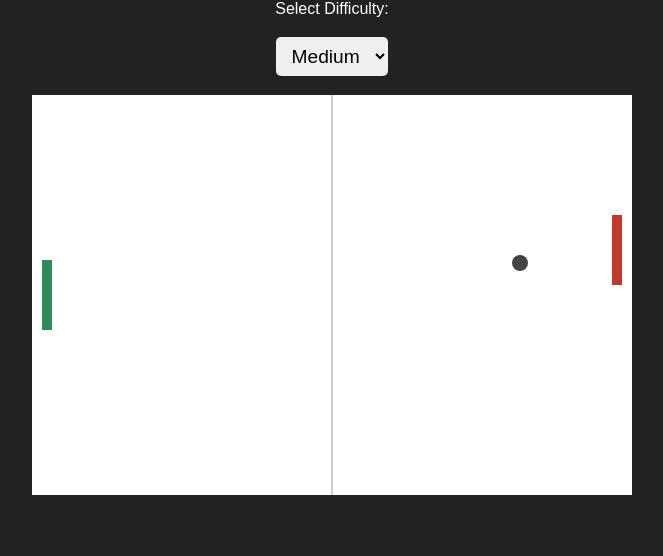
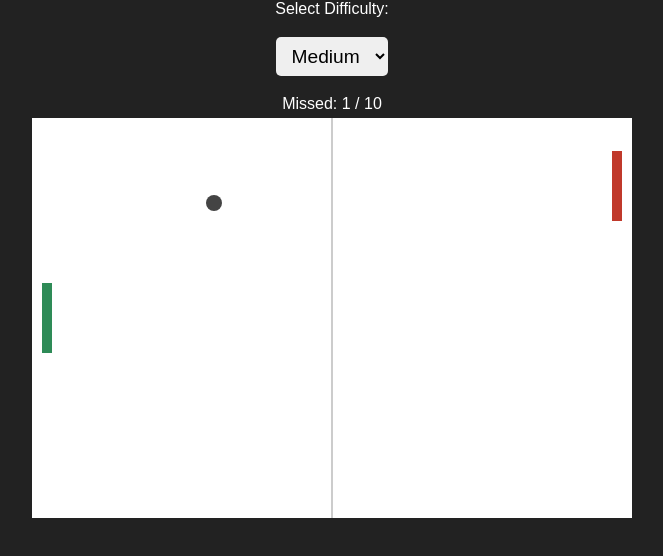
Before and after one commit to pchatterjee7/pingpong-game, a plain HTML site: page index.html in a window 1280 px wide. Shown: the whole page, without its empty margins (308-971 px from the left). Drawn offline with Linux system fonts and the light colour scheme.

Commit message:
Update index.html
Added speed variability for levels and game over msg

```diff
--- a/index.html
+++ b/index.html
@@ -2,10 +2,15 @@
 <html>
 <head>
   <meta charset="UTF-8">
-  <title>Table Tennis Game - Difficulty Levels</title>
+  <title>Table Tennis Game - Game Over and Speed by Difficulty</title>
   <style>
-    body { background: #222; display: flex; flex-direction: column; align-items: center; height: 100vh; margin: 0; }
-    #game-container { display: flex; flex-direction: column; align-items: center; }
+    body { background: #222; display: flex; flex-direction: column; align-items: center; height: 100vh; margin: 0;}
+    #game-container {
+      display: flex;
+      flex-direction: column;
+      align-items: center;
+      position: relative; /* This will anchor absolute children */
+    }
     canvas { background: #fff; display: block; }
     #difficulty {
       margin: 1em;
@@ -14,7 +19,44 @@
       border-radius:5px;
       border: none;
     }
-    label { color: #fff; font-family: sans-serif; font-size: 1em;}
+    label {
+      color: #fff;
+      font-family: sans-serif;
+      font-size: 1em;
+    }
+    #game-over {
+      position: absolute;
+      top: 60px;
+      left: 0;
+      width: 600px;
+      height: 400px;
+      background: rgba(0,0,0,0.85);
+      display: none;
+      color: #fff;
+      padding: 2em 1em 1em;
+      border-radius: 12px;
+      font-size: 2em;
+      text-align: center;
+      z-index: 10;
+      font-family: sans-serif;
+      align-items: center;
+      justify-content: center;
+    }
+    #restart-btn {
+      font-size: 1em;
+      padding: 0.35em 1.3em;
+      border-radius: 8px;
+      margin-top: 1em;
+      background: #2e8b57;
+      color: #fff;
+      border: none;
+      cursor: pointer;
+    }
+    #missed-counter {
+      color: #fff;
+      font-family: sans-serif;
+      margin-bottom: 5px;
+    }
   </style>
 </head>
 <body>
@@ -25,47 +67,67 @@
     <option value="medium" selected>Medium</option>
     <option value="hard">Hard</option>
   </select>
+  <div id="missed-counter">Missed: 0 / 10</div>
   <canvas id="pong" width="600" height="400"></canvas>
+  <div id="game-over">
+    <div id="game-over-msg">Game Over!<br>You missed too many times.</div>
+    <button id="restart-btn">Restart</button>
+  </div>
 </div>
 <script>
 const canvas = document.getElementById('pong');
 const ctx = canvas.getContext('2d');
 const selectDifficulty = document.getElementById('difficulty');
+const missedCounter = document.getElementById('missed-counter');
+const gameOverDiv = document.getElementById('game-over');
+const restartBtn = document.getElementById('restart-btn');
+const gameOverMsg = document.getElementById('game-over-msg');
 
 // Paddle
 const paddleWidth = 10, paddleHeight = 70, paddleSpeed = 6;
-let leftY = canvas.height/2 - paddleHeight/2;
-let rightY = canvas.height/2 - paddleHeight/2;
+let leftY, rightY;
 
 // Ball
-let ballX = canvas.width/2, ballY = canvas.height/2;
-let ballRadius = 8;
-let ballSpeedX = 4, ballSpeedY = 4;
+let ballX, ballY, ballRadius = 8, ballSpeedX, ballSpeedY;
 
 // Controls
 let upPressed = false, downPressed = false;
 
-// AI Settings for each difficulty level
-const aiSettings = {
-  easy:   { aiSpeed: 2 },
-  medium: { aiSpeed: 4 },
-  hard:   { aiSpeed: 6 }
+// AI and miss/ball speed for each difficulty
+const difficultySettings = {
+  easy:   { aiSpeed: 2,   maxMisses: 20, ballSpeed: 3 },
+  medium: { aiSpeed: 4,   maxMisses: 10, ballSpeed: 5 },
+  hard:   { aiSpeed: 6,   maxMisses: 5,  ballSpeed: 8 }
 };
 let currentDifficulty = 'medium'; // default
+let running = true;
+let missed = 0;
+let maxMisses = 10;
+let ballSpeedSetting = 5;
+
+function resetPositions(randomDir = true) {
+  leftY = canvas.height/2 - paddleHeight/2;
+  rightY = canvas.height/2 - paddleHeight/2;
+  ballX = canvas.width/2;
+  ballY = canvas.height/2;
+  // set ball speed and direction
+  let bs = ballSpeedSetting;
+  let directionX = (randomDir ? (Math.random() > 0.5 ? 1 : -1) : 1);
+  let directionY = (Math.random() > 0.5 ? 1 : -1);
+  ballSpeedX = bs * directionX;
+  ballSpeedY = bs * directionY;
+}
 
 function moveAI() {
-  // Get the AI speed for current difficulty setting
-  let aiSpeed = aiSettings[currentDifficulty].aiSpeed;
+  let aiSpeed = difficultySettings[currentDifficulty].aiSpeed;
   let paddleMid = rightY + paddleHeight/2;
   if (paddleMid < ballY - 10)
     rightY += aiSpeed;
   else if (paddleMid > ballY + 10)
     rightY -= aiSpeed;
-  // Don't let paddle go out of bounds
   rightY = Math.max(0, Math.min(canvas.height - paddleHeight, rightY));
 }
 
-// Draw everything
 function draw() {
   ctx.clearRect(0,0,canvas.width,canvas.height);
 
@@ -89,7 +151,6 @@ function draw() {
   ctx.closePath();
 }
 
-// Move ball and paddles
 function update() {
   // Move player paddle
   if (upPressed && leftY > 0) leftY -= paddleSpeed;
@@ -106,31 +167,69 @@ function update() {
     ballSpeedY = -ballSpeedY;
 
   // Left paddle collision
-  if (ballX-ballRadius < 20 && ballY > leftY && ballY < leftY+paddleHeight) {
+  if (
+    ballX-ballRadius < 20 &&
+    ballY > leftY &&
+    ballY < leftY+paddleHeight &&
+    ballSpeedX < 0
+  ) {
     ballSpeedX = -ballSpeedX;
     ballX = 20+ballRadius; // Prevent sticking
   }
 
   // Right paddle collision
-  if (ballX+ballRadius > canvas.width-20 && ballY > rightY && ballY < rightY+paddleHeight) {
+  if (
+    ballX+ballRadius > canvas.width-20 &&
+    ballY > rightY &&
+    ballY < rightY+paddleHeight &&
+    ballSpeedX > 0
+  ) {
     ballSpeedX = -ballSpeedX;
     ballX = canvas.width-20-ballRadius; // Prevent sticking
   }
 
-  // Score reset
-  if (ballX-ballRadius < 0 || ballX+ballRadius > canvas.width) {
-    ballX = canvas.width/2;
-    ballY = canvas.height/2;
-    // Change direction
-    ballSpeedX = -ballSpeedX;
-    ballSpeedY = 4 * (Math.random() > 0.5 ? 1 : -1);
+  // Missed (ball goes past player)
+  if (ballX-ballRadius < 0) {
+    missed += 1;
+    missedCounter.textContent = `Missed: ${missed} / ${maxMisses}`;
+    if (missed >= maxMisses) {
+      showGameOver();
+      return;
+    }
+    resetPositions();
+  }
+
+  // AI missed (not counted)
+  if (ballX+ballRadius > canvas.width) {
+    resetPositions();
   }
 }
 
-// Game loop
+function showGameOver() {
+  running = false;
+  gameOverMsg.innerHTML = `Game Over!<br>You missed ${missed} times.<br>Press "Restart" or Space to try again.`;
+  gameOverDiv.style.display = "flex";
+}
+
+function hideGameOver() {
+  gameOverDiv.style.display = "none";
+}
+
+function resetGame() {
+  missed = 0;
+  maxMisses = difficultySettings[currentDifficulty].maxMisses;
+  ballSpeedSetting = difficultySettings[currentDifficulty].ballSpeed;
+  missedCounter.textContent = `Missed: ${missed} / ${maxMisses}`;
+  running = true;
+  hideGameOver();
+  resetPositions(false);
+}
+
 function loop() {
-  update();
-  draw();
+  if (running) {
+    update();
+    draw();
+  }
   requestAnimationFrame(loop);
 }
 
@@ -138,6 +237,9 @@ function loop() {
 document.addEventListener('keydown', function(e){
   if (e.key === "ArrowUp") upPressed = true;
   if (e.key === "ArrowDown") downPressed = true;
+  if (!running && e.key === " " ) {
+    resetGame();
+  }
 });
 document.addEventListener('keyup', function(e){
   if (e.key === "ArrowUp") upPressed = false;
@@ -147,15 +249,17 @@ document.addEventListener('keyup', function(e){
 // Listen to difficulty selector
 selectDifficulty.addEventListener('change', function() {
   currentDifficulty = selectDifficulty.value;
-  // Reset game when difficulty changes
-  leftY = canvas.height/2 - paddleHeight/2;
-  rightY = canvas.height/2 - paddleHeight/2;
-  ballX = canvas.width/2;
-  ballY = canvas.height/2;
-  ballSpeedX = 4 * (Math.random() > 0.5 ? 1 : -1);
-  ballSpeedY = 4 * (Math.random() > 0.5 ? 1 : -1);
+  resetGame();
 });
 
+// Restart button click handler
+restartBtn.addEventListener('click', function() {
+  resetGame();
+});
+
+// Initialize and start game
+currentDifficulty = selectDifficulty.value;
+resetGame();
 loop();
 </script>
 </body>
```
